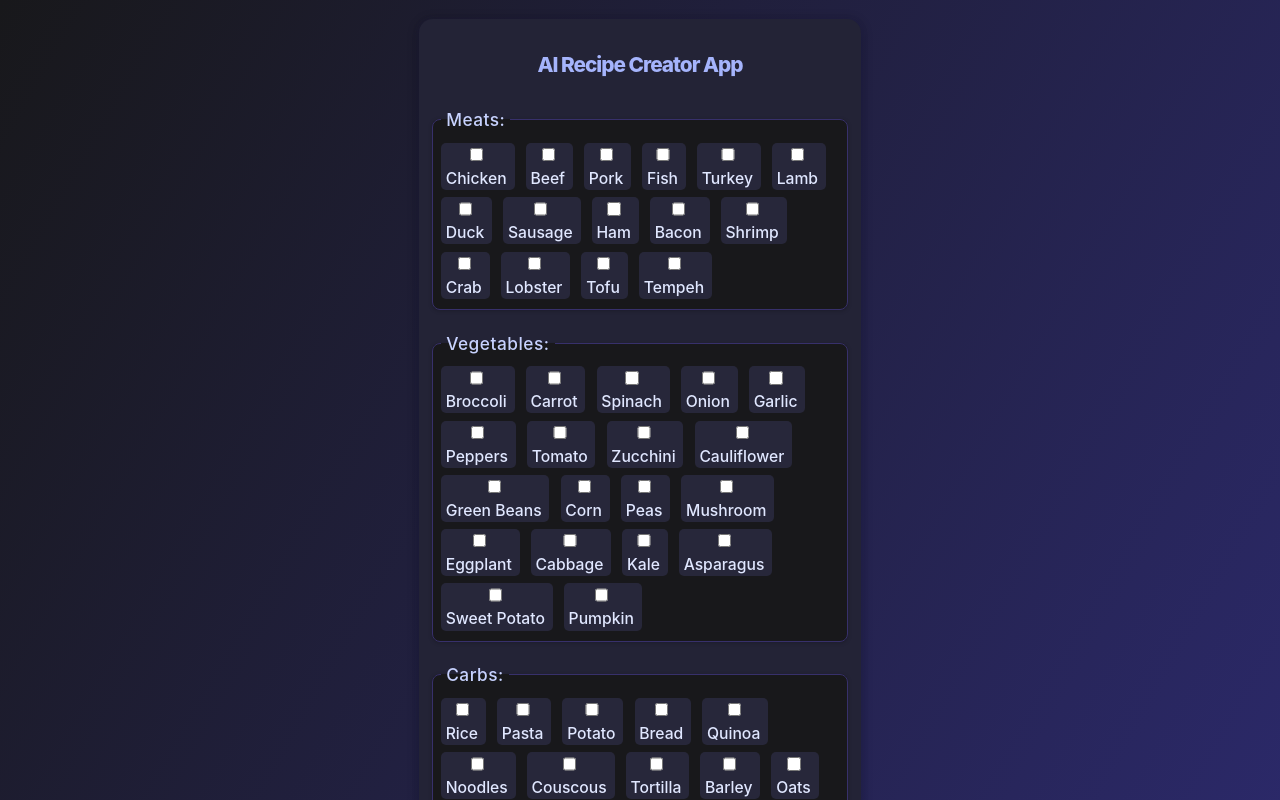
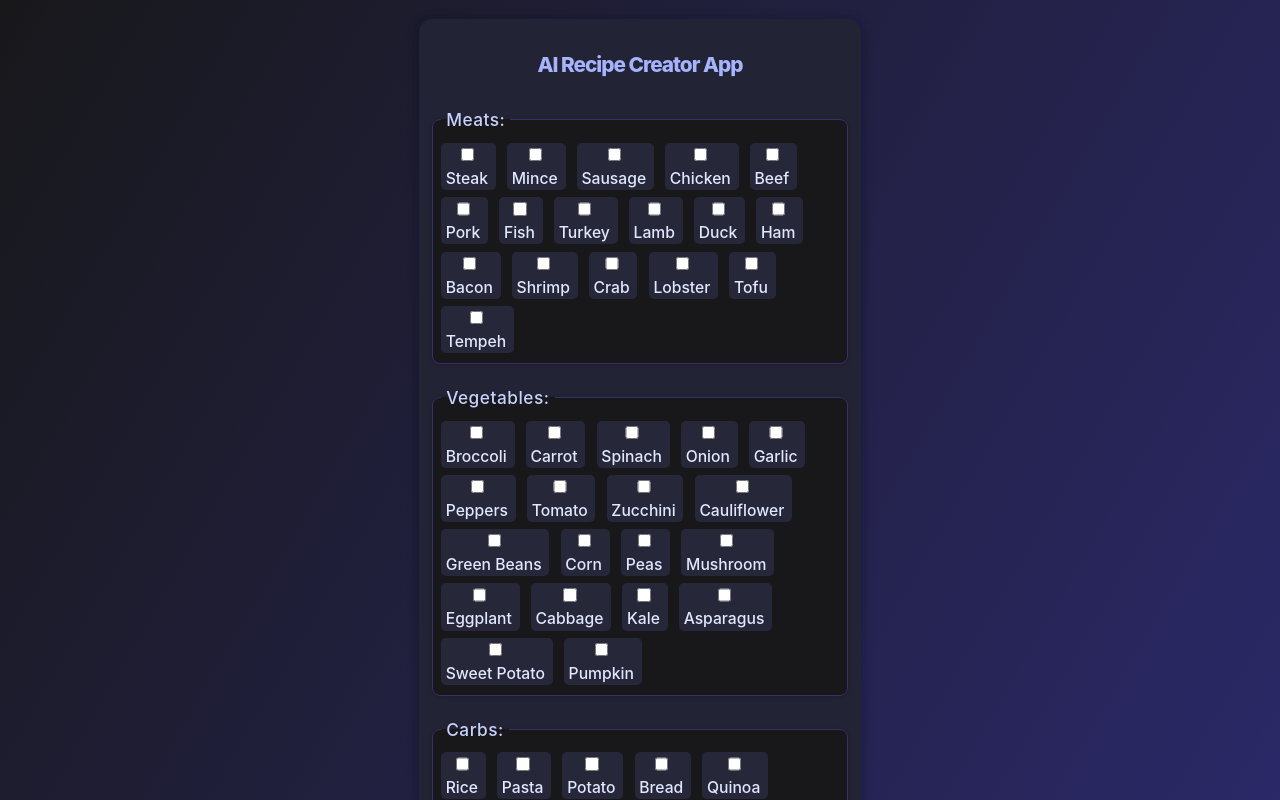
Before and after one commit to pauly-johnson/ai-food-frontend, a React (Create React App) app: page / in a window 1280 px wide. Shown: the top 800 px of the page. Built offline with nearby package versions, Linux system fonts and the light colour scheme.

Commit message:
food update

```diff
--- a/src/App.js
+++ b/src/App.js
@@ -2,7 +2,7 @@ import React, { useState } from 'react';
 import './App.css';
 
 const MEATS = [
-  'Chicken', 'Beef', 'Pork', 'Fish', 'Turkey', 'Lamb', 'Duck', 'Sausage', 'Ham', 'Bacon', 'Shrimp', 'Crab', 'Lobster', 'Tofu', 'Tempeh',
+  'Steak', 'Mince', 'Sausage' ,'Chicken', 'Beef', 'Pork', 'Fish', 'Turkey', 'Lamb', 'Duck', 'Ham', 'Bacon', 'Shrimp', 'Crab', 'Lobster', 'Tofu', 'Tempeh',
 ];
 const VEGETABLES = [
   'Broccoli', 'Carrot', 'Spinach', 'Onion', 'Garlic', 'Peppers', 'Tomato', 'Zucchini', 'Cauliflower', 'Green Beans', 'Corn', 'Peas', 'Mushroom', 'Eggplant', 'Cabbage', 'Kale', 'Asparagus', 'Sweet Potato', 'Pumpkin',
```
